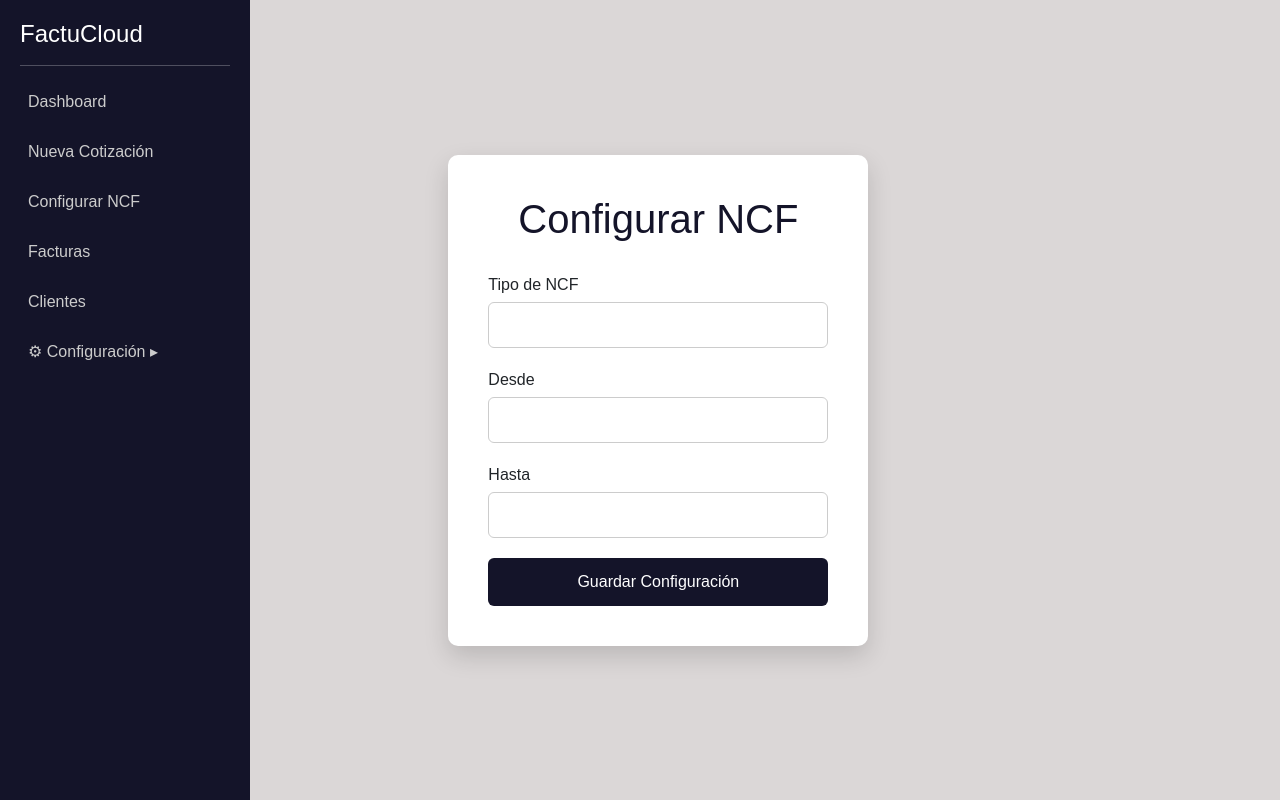
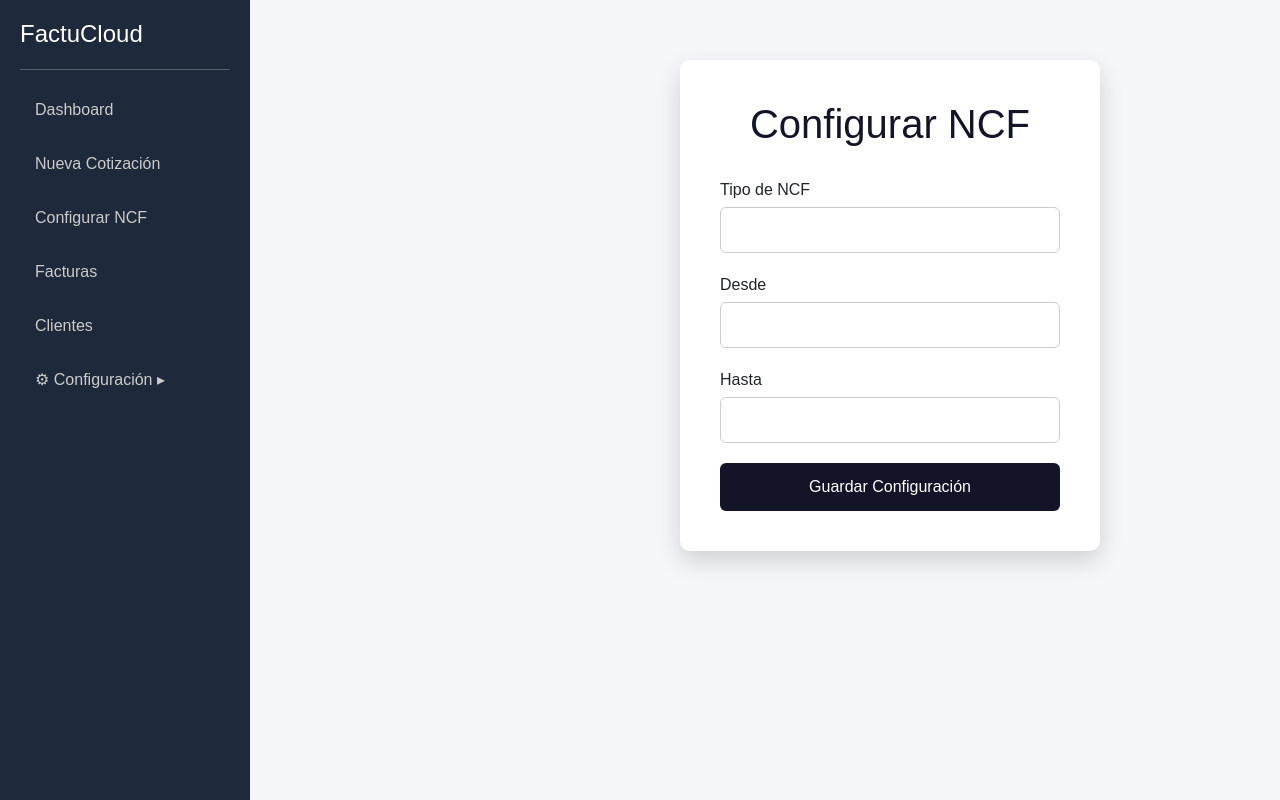
Before and after one commit to william100406/app_cotizacion, a Flask app: page /configurar_ncf in a window 1280 px wide. Run offline with Flask 3, Linux system fonts and the light colour scheme; data that the repository does not hold is empty.

Commit message:
arreglo del color

```diff
--- a/static/style.css
+++ b/static/style.css
@@ -1,7 +1,11 @@
+*{
+margin:0;
+padding:0;
+box-sizing:border-box;
+font-family:Arial, Helvetica, sans-serif;
+}
+
 body {
-    margin: 0;
-    font-family: Arial, sans-serif;
-    display: flex;
     background-color: #f4f6f9;
 }
 
@@ -11,14 +15,9 @@ body {
    top: 0;
    width: 250px;
    height: 100vh;
-   background-color: #141429;
+   background-color: #1e293b;
    color: white;
    padding: 20px;
-}
-
-.main-content {
-margin-left: 250px;
-padding: 40px;
 }
 
 .sidebar h2 {
@@ -27,16 +26,35 @@ padding: 40px;
 
 .sidebar a {
     display: block;
-    color: #ccc;
+    width: 100%;
+    color: #ccc !important;
     text-decoration: none;
-    margin: 10px 0;
-    padding: 8px;
-    border-radius: 6px;
+    margin: 6px 0;
+    padding: 12px 15px;
+    border-radius: 8px;
+    transition: all 0.25s ease;
 }
 
 .sidebar a:hover {
     background: #2e2e48;
-    color: white;
+    color: white !important;
+}
+
+.sidebar a:link{
+    color:#ccc;
+}
+
+.sidebar a:visited{
+    color:#ccc !important;
+}
+
+.sidebar a:active{
+    color:white !important;
+}
+
+.main-content {
+margin-left: 250px;
+padding: 40px;
 }
 
 .main {
@@ -94,97 +112,65 @@ th, td {
     background:#f9f9f9;
 }
 
-*{
-margin:0;
-padding:0;
-box-sizing:border-box;
-font-family:Arial, Helvetica, sans-serif;
-}
-
-body{
-
-height:100vh;
-display:flex;
-justify-content:center;
-align-items:center;
-background:#ffffff;
-
-}
 
 .login-wrapper{
-
 width:100%;
 display:flex;
 justify-content:center;
 align-items:center;
-
+height:100vh;
 }
 
 .login-card{
-
 background:white;
 padding:40px;
 width:380px;
 border-radius:12px;
 box-shadow:0 10px 25px rgba(0,0,0,0.15);
-
 }
 
-h2{
-
+.login-card h2{
 text-align:center;
 margin-bottom:30px;
-
 }
 
 .input-group{
-
 position:relative;
 margin-bottom:20px;
-
 }
 
 .input-group i{
-
 position:absolute;
 left:12px;
 top:50%;
 transform:translateY(-50%);
 color:#141429;
-
 }
 
 .input-group input{
-
 width:100%;
 padding:12px 12px 12px 40px;
 border:1px solid #141429;
 border-radius:6px;
 font-size:14px;
-
 }
 
 .input-group input:focus{
-
 outline:none;
 border-color:#141429;
 box-shadow:0 0 5px rgba(187,185,172,0.5);
-
 }
 
 .password .toggle-password{
-
 position:absolute;
 right:12px;
 top:50%;
 transform:translateY(-50%);
 cursor:pointer;
 color:#141429;
-
 }
 
 .login-btn{
-
 width:100%;
 padding:12px;
 background:#141429;
@@ -194,33 +180,25 @@ color:white;
 font-size:15px;
 cursor:pointer;
 transition:0.3s;
-
 }
 
 .login-btn:hover{
-
 background:#a8a69c;
-
 }
 
 .divider{
-
 text-align:center;
 margin:25px 0;
 position:relative;
-
 }
 
 .divider span{
-
 background:white;
 padding:0 10px;
 color:#a8a69c;
-
 }
 
 .divider:before{
-
 content:"";
 position:absolute;
 top:50%;
@@ -229,19 +207,15 @@ width:100%;
 height:1px;
 background:#ddd;
 z-index:-1;
-
 }
 
 .social-login{
-
 display:flex;
 justify-content:center;
 gap:15px;
-
 }
 
 .social-login button{
-
 width:45px;
 height:45px;
 border-radius:50%;
@@ -253,64 +227,40 @@ align-items:center;
 justify-content:center;
 color:white;
 transition:0.3s;
-
 }
 
 .google{
-
 background:#DB4437;
-
 }
 
 .facebook{
-
 background:#1877F2;
-
 }
 
 .x{
-
 background:black;
-
 }
 
 .social-login button:hover{
-
 transform:scale(1.1);
-
 }
 
-/* fondo general */
-body{
-    background-color: #dbd7d7;
-    font-family: Arial, Helvetica, sans-serif;
-}
 
-/* contenedor del contenido */
-.main-content{
-    display: flex;
-    justify-content: center;
-    align-items: center;
-    height: 90vh;
-}
-
-/* tarjeta del formulario */
 .form-card{
 background: white;
 padding: 40px;
 border-radius: 10px;
 width: 420px;
 box-shadow: 0 10px 25px rgba(0,0,0,0.15);
+margin:auto;
 }
 
-/* titulo */
 .form-card h1{
 text-align: center;
 margin-bottom: 30px;
 color: #141429;
 }
 
-/* campos */
 .form-card input{
 width: 100%;
 padding: 10px;
@@ -320,7 +270,6 @@ body{
 border: 1px solid #ccc;
 }
 
-/* botón */
 .form-card button{
 width: 100%;
 padding: 12px;
--- a/templates/base.html
+++ b/templates/base.html
@@ -2,51 +2,81 @@
 <html lang="es">
 <head>
 <link rel="manifest" href="/static/manifest.json">
-    <link rel="icon"href="/static/F.ico">
+<link rel="icon" href="/static/FC.ico">
 <meta name="theme-color" content="#1e1e2f">
 <meta charset="UTF-8">
 <title>FactuCloud</title>
 <meta name="viewport" content="width=device-width, initial-scale=1">
 
-    <!-- Bootstrap -->
+
 <link href="https://cdn.jsdelivr.net/npm/bootstrap@5.3.2/dist/css/bootstrap.min.css" rel="stylesheet">
 
 <style>
-        body {
-            background-color: #f4f6f9;
+
+body{
+background-color:#f4f6f9;
 }
 
-        .sidebar {
-            height: 100vh;
-            background-color: #1e293b;
-            color: white;
-            padding: 20px;
+
+
+.sidebar{
+position:fixed;
+left: 0;
+top: 0;
+width: 250px;
+height:100vh;
+background-color:#1e293b;
+color:white;
+padding:20px;
 }
 
-        .sidebar a {
-            color: white;
-            text-decoration: none;
-            display: block;
-            margin-bottom: 15px;
+.sidebar h4{
+margin-bottom:20px;
 }
 
-        .sidebar a:hover {
-            color: #38bdf8;
+
+.sidebar a{
+color:white;
+text-decoration:none;
+display:block;
+width:100%;
+margin-bottom:6px;
+padding:10px 14px;
+border-radius:8px;
+transition:0.2s;
 }
 
-        .content {
-            padding: 30px;
+
+.sidebar a:hover{
+background:rgba(255,255,255,0.10);
+color:white;
 }
 
-        .card {
-            border-radius: 12px;
-        }
 
 .submenu{
 display:none;
 list-style:none;
-            padding-left:15px;
+padding-left:10px;
+margin-top:5px;
 }
+
+.submenu li a{
+font-size:14px;
+padding:8px 12px;
+border-radius:6px;
+}
+
+
+.content{
+margin-left: 250px;
+padding:30px;
+width: calc(100% - 250px);
+}
+
+.card{
+border-radius:12px;
+}
+
 
 body.tema-claro{
 background:#f4f6f9;
@@ -66,7 +96,6 @@
 background:#0f172a;
 }
 
-
 </style>
 </head>
 
@@ -75,32 +104,25 @@
 <div class="container-fluid">
 <div class="row">
 
-        <!-- Sidebar -->
-        <div class="col-md-2 sidebar">
+<div class="sidebar">
+
 <div class="logo">
 <h4>FactuCloud</h4>
 </div>
+
 <hr>
+
 <a href="/">Dashboard</a>
 <a href="/nueva">Nueva Cotización</a>
 <a href="/configurar_ncf">Configurar NCF</a>
-            <a href="facturas">Facturas</a>
-            <a href="clientes">Clientes</a>
+<a href="/facturas">Facturas</a>
+<a href="/clientes">Clientes</a>
 
 <a href="javascript:void(0)" onclick="toggleMenu()">⚙ Configuración <span id="arrow">▸</span></a>
+
 <ul id="submenu-config" class="submenu">
 
 <li><a href="/usuarios">Usuarios</a></li>
-
-            <ul id="submenu-temas" class="submenu">
-            <li onclick="cambiarTema('auto')">Sistema</li>
-            <li onclick="cambiarTema('claro')">Claro</li>
-            <li onclick="cambiarTema('oscuro')">Oscuro</li>
-            </ul>
-
-            </li>
-
-            <li><a href="/logout">Cerrar sesión</a></li>
 
 <li>
 Tema:
@@ -111,56 +133,65 @@
 </select>
 </li>
 
+<li><a href="/logout">Cerrar sesión</a></li>
+
 </ul>
+
 </div>
 
-        <!-- Content -->
-        <div class="col-md-10 content">
+
+<div class="content">
 {% block content %}{% endblock %}
 </div>
 
 </div>
 </div>
+
 <script>
-    function toggleMenu() {
-    let menu = document.getElementById("submenu-config");
-    let arrow = document.getElementById("arrow");
 
-    if (menu.style.display === "none" || menu.style.display === "") {
-        menu.style.display = "block";
-        arrow.innerHTML = "▾";
-    } else {
-        menu.style.display = "none";
-        arrow.innerHTML = "▸";
+function toggleMenu(){
+
+let menu=document.getElementById("submenu-config")
+let arrow=document.getElementById("arrow")
+
+if(menu.style.display==="none" || menu.style.display===""){
+menu.style.display="block"
+arrow.innerHTML="▾"
+}else{
+menu.style.display="none"
+arrow.innerHTML="▸"
 }
+
 }
+
 </script>
+
 <script>
 
 function cambiarTema(tema){
 
-        localStorage.setItem("tema", tema)
+localStorage.setItem("tema",tema)
 
-        if(tema === "claro"){
+if(tema==="claro"){
 document.body.classList.remove("tema-oscuro")
 document.body.classList.add("tema-claro")
 }
 
-        if(tema === "oscuro"){
+if(tema==="oscuro"){
 document.body.classList.remove("tema-claro")
 document.body.classList.add("tema-oscuro")
 }
 
-        if(tema === "auto"){
+if(tema==="auto"){
 document.body.classList.remove("tema-claro")
 document.body.classList.remove("tema-oscuro")
 }
 
 }
 
-        window.onload = function(){
+window.onload=function(){
 
-        let temaGuardado = localStorage.getItem("tema")
+let temaGuardado=localStorage.getItem("tema")
 
 if(temaGuardado){
 cambiarTema(temaGuardado)
@@ -169,5 +200,6 @@
 }
 
 </script>
+
 </body>
 </html>
--- a/templates/configurar_ncf.html
+++ b/templates/configurar_ncf.html
@@ -4,7 +4,7 @@
 
 <link rel="stylesheet" href="{{ url_for('static', filename='style.css') }}">
 
-<div class="main-content">
+<div class="content">
     <div class="form-card">
 
         <h1>Configurar NCF</h1>
--- a/templates/view.html/index.html
+++ b/templates/view.html/index.html
@@ -1,3 +1,6 @@
+{% extends "base.html" %}
+
+{% block content %}
 <div class="ncf-container">
 
     <h2 class="titulo">Configurar NCF</h2>
@@ -26,3 +29,5 @@
     </div>
 
 </div>
+
+{% endblock %}
```
Also changed, not shown: templates/facturas.html (+3 -28 lines), database.db (added), static/F.ico (deleted), static/FC.ico (added). Lines whose indentation alone changed are shown as unchanged.
